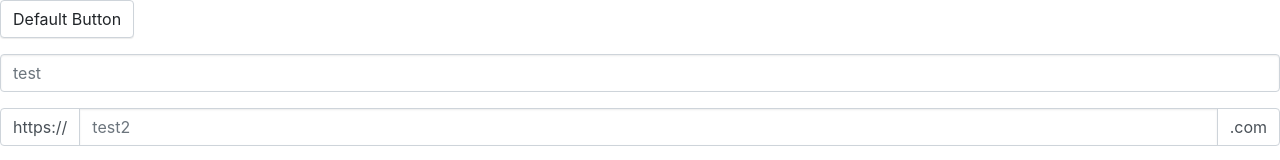
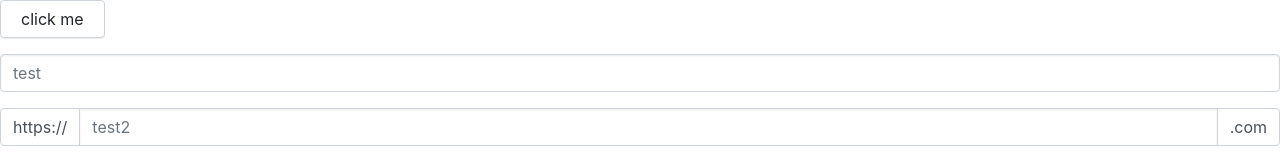
Before and after one commit to ui-puzzles/rect, a React (Create React App) app: page / in a window 1280 px wide. Shown: the top 160 px of the page. Built offline with nearby package versions, Linux system fonts and the light colour scheme.

Commit message:
feat: optimaze Button&write Story

```diff
--- a/src/components/Button/_style.scss
+++ b/src/components/Button/_style.scss
@@ -63,6 +63,10 @@ $btn-transition: color 0.15s ease-in-out, background-color 0.15s ease-in-out,
     $primary,
     $primary
   );
+
+  &-label {
+    padding: 0 8px;
+  }
 
   box-shadow: $btn-box-shadow;
   cursor: pointer;
@@ -135,8 +139,10 @@ $btn-transition: color 0.15s ease-in-out, background-color 0.15s ease-in-out,
 }
 
 .#{$puzzle-btn}-circle {
+  @include flex(inline-flex);
   @include button-circle($circle-radius-base);
 
   line-height: $line-height-sm;
   white-space: normal;
+  overflow: hidden;
 }
--- a/src/components/Button/button.tsx
+++ b/src/components/Button/button.tsx
@@ -1,5 +1,8 @@
-import { FC, ButtonHTMLAttributes, AnchorHTMLAttributes, ReactNode } from 'react';
+import { FC, ButtonHTMLAttributes, AnchorHTMLAttributes, ReactNode, isValidElement } from 'react';
 import classNames from 'classnames';
+
+import Icon, { IconProp } from '../Icon';
+import { warning, isDev, isString } from '../../utils';
 
 const BTN_CLS_PREFIX = 'puzzle-btn';
 
@@ -10,19 +13,18 @@ export type ButtonType = 'default'
   | 'danger'
   | 'dashed'
   | 'ghost';
-
 export type ButtonSize = 'small' | 'middle' | 'large';
-
 export type ButtonShape = 'round' | 'circle';
 
 interface BasicButtonProps {
+  label: string;
   btnType?: ButtonType;
   shape?: ButtonShape;
   size?: ButtonSize;
   loading?: boolean;
   disabled?: boolean;
   block?: boolean;
-  icon?: ReactNode;
+  icon?: string | ReactNode;
   href?: string;
   className?: string;
 }
@@ -34,13 +36,14 @@ export type ButtonProps = Partial<NativeButtonProps & AnchorButtonProps>;
 
 const Button: FC<ButtonProps> = (props) => {
   const {
-    btnType,
-    shape,
-    size,
-    // loading,
-    disabled,
-    block,
-    // icon,
+    label = 'click me',
+    btnType = 'default',
+    shape = 'round',
+    size = 'middle',
+    loading = false,
+    disabled = false,
+    block = false,
+    icon,
     href,
     className,
     children,
@@ -69,27 +72,34 @@ const Button: FC<ButtonProps> = (props) => {
   * NOTE: If the button btnType equals link and don't provide href. it should give a hint.
   */
   if (btnType === 'link') {
+    if (!href && isDev) {
+      warning('The Button was rendered a link but don"t provide href property.');
+    }
+
     return (
       <a className={classes} href={href} {...restProps}>
-        {children}
+        {label}
       </a>
     );
   }
 
+  const renderIcon = () => {
+    if (loading === true) return null;
+
+    if (isValidElement(icon)) return icon;
+
+    if (icon && isString(icon)) return <Icon icon={icon as IconProp} />;
+  };
+
   return (
     <button disabled={disabled} className={classes} {...restProps}>
-      {children}
+      {loading && <Icon icon="spinner" spin />}
+      {renderIcon()}
+      <span className={`${BTN_CLS_PREFIX}-label`}>
+        {label || children}
+      </span>
     </button>
-  )
-}
-
-Button.defaultProps = {
-  btnType: 'default',
-  shape: 'round',
-  size: 'middle',
-  // loading: false,
-  disabled: false,
-  block: false
+  );
 };
 
 export default Button;
--- a/src/components/Button/index.tsx
+++ b/src/components/Button/index.tsx
@@ -1,3 +1,5 @@
-import Button from './button'
+import Button from './button';
 
-export default Button
+export type { ButtonProps } from './button';
+
+export default Button;
--- /dev/null
+++ b/src/components/Icon/index.tsx
@@ -0,0 +1,7 @@
+import Icon from './icon';
+
+export type { IconProps } from './icon';
+
+export type { IconProp } from '@fortawesome/fontawesome-svg-core';
+
+export default Icon;
--- a/src/styles/_mixins.scss
+++ b/src/styles/_mixins.scss
@@ -1,6 +1,13 @@
 /**
 * 全局mixins
 **/
+
+@mixin flex($display: flex, $direction: row, $content: center, $items: center) {
+  display: $display;
+  flex-direction: $direction;
+  justify-content: $content;
+  align-items: $items;
+}
 
 // button
 @mixin button-size($padding-x, $padding-y, $font-size, $border-radius) {
--- a/src/utils/index.ts
+++ b/src/utils/index.ts
@@ -5,4 +5,14 @@ export const isObj = (val: any) => getPrimitiveType(val) === 'Object';
 
 export const isFunc = (val: any) => typeof val === 'function';
 
+export const isString = (str: any) => typeof str === 'string';
+
 export const isPromise = (val: any) => val instanceof Promise;
+
+export const warning = (msg: string) => {
+  if (!msg) return;
+
+  console.warn(`Warning: ${msg}`);
+};
+
+export const isDev = (() => process.env.NODE_ENV !== 'production')();
```
Also changed, not shown: package.json (+14 -3 lines), 2 other files (tests, documents, lock files or other folders).
